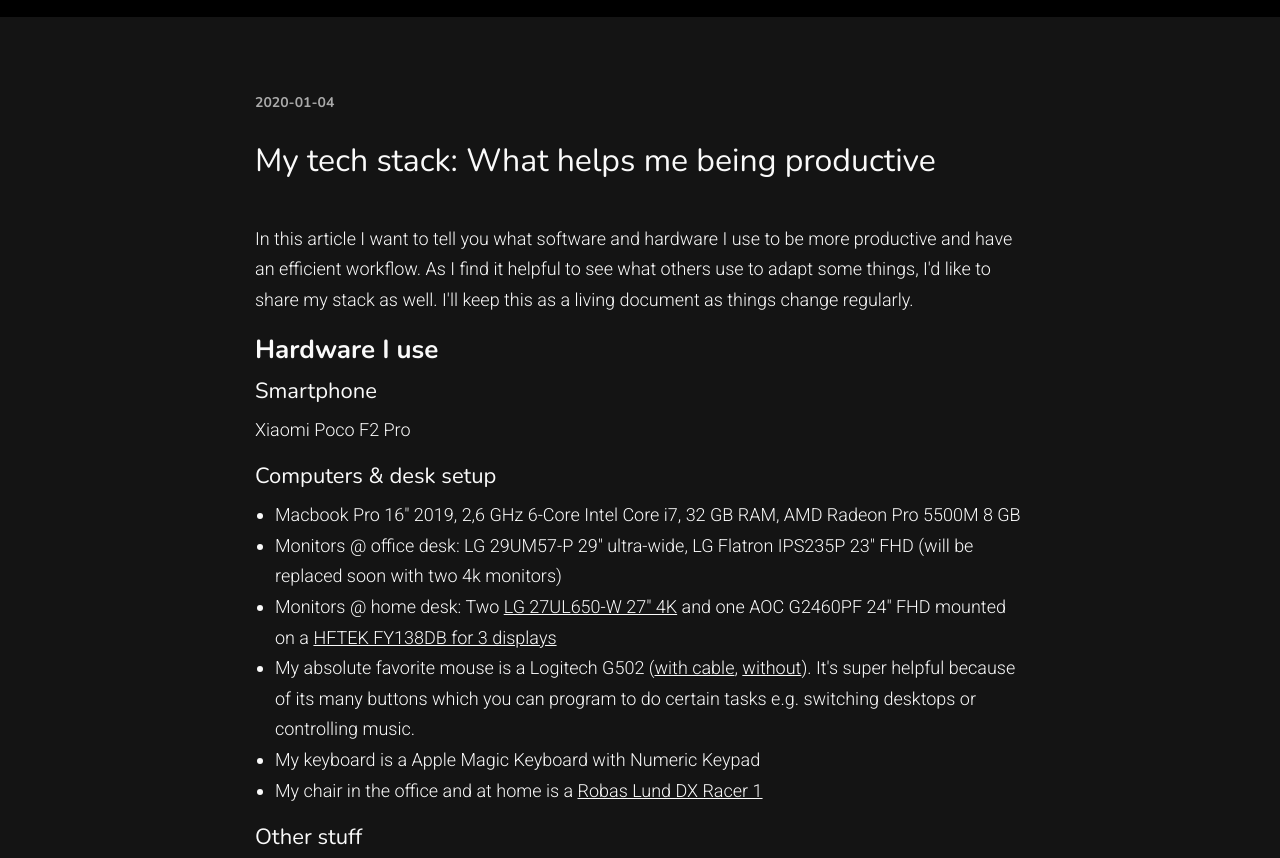
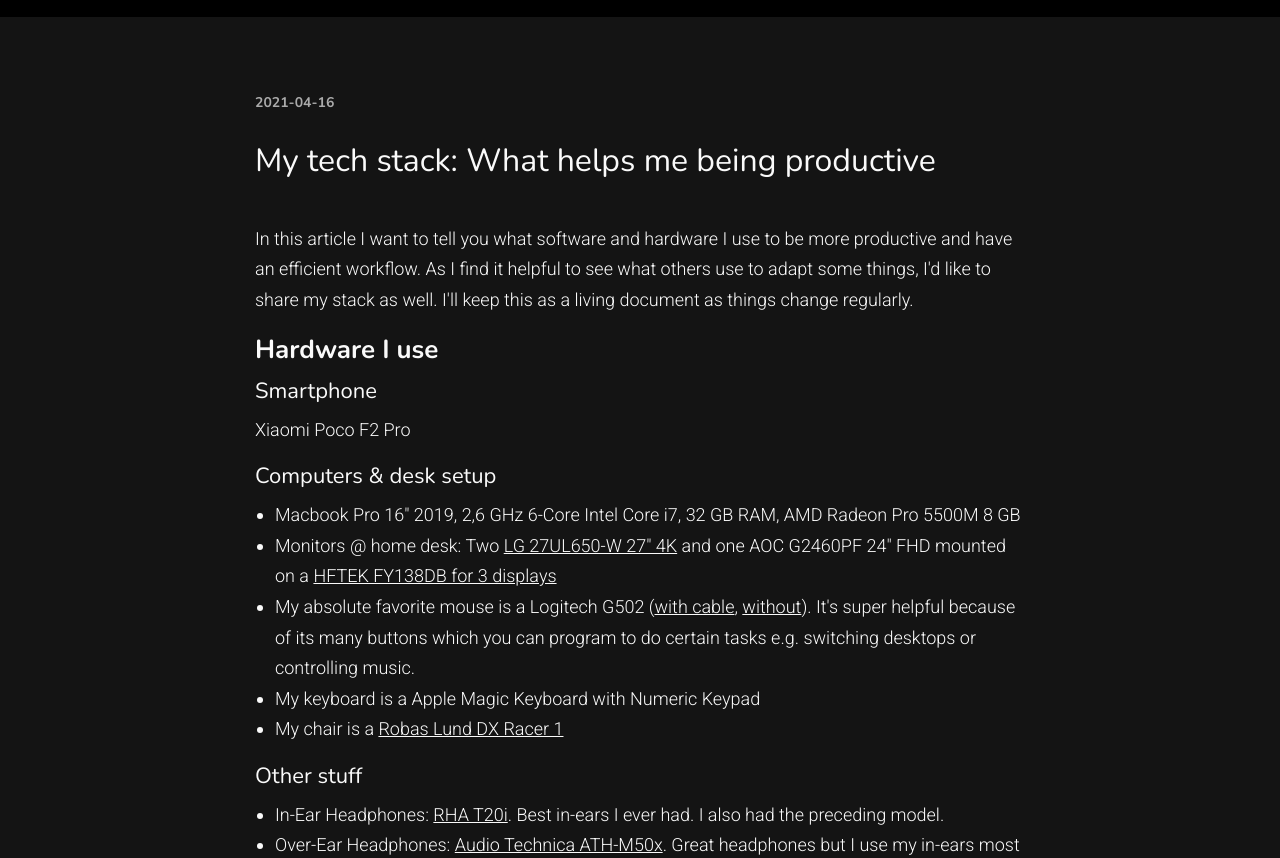
Before and after one commit to SimonMayerhofer/mayerhofer.it, a Gatsby site: page /uses/ in a window 1280 px wide. Shown: the part 63-921 px from the top of the page. Built offline with nearby package versions, Linux system fonts and the light colour scheme; Gatsby itself is replaced by a stand-in of ours; some packages are replaced by stand-ins of ours.

Commit message:
Update tech stack

```diff
--- a/src/blog/uses/index.md
+++ b/src/blog/uses/index.md
@@ -1,6 +1,6 @@
 ---
 title: 'My tech stack: What helps me being productive'
-date: '2020-01-04T00:00:00.000Z'
+date: '2021-04-16T00:00:00.000Z'
 ---
 
 In this article I want to tell you what software and hardware I use to be more productive and have an efficient workflow. As I find it helpful to see what others use to adapt some things, I'd like to share my stack as well. I'll keep this as a living document as things change regularly.
@@ -14,11 +14,10 @@
 ### Computers & desk setup
 
 - Macbook Pro 16" 2019, 2,6 GHz 6-Core Intel Core i7, 32 GB RAM, AMD Radeon Pro 5500M 8 GB
-- Monitors @ office desk: LG 29UM57-P 29" ultra-wide, LG Flatron IPS235P 23" FHD (will be replaced soon with two 4k monitors)
 - Monitors @ home desk: Two [LG 27UL650-W 27" 4K](https://smile.amazon.de/dp/product/B07MKT2BNB/) and one AOC G2460PF 24" FHD mounted on a [HFTEK FY138DB for 3 displays](https://smile.amazon.de/dp/product/B075YZHCT7/)
 - My absolute favorite mouse is a Logitech G502 ([with cable](https://smile.amazon.de/dp/B07GS6ZS8J/), [without](https://smile.amazon.de/dp/B07QNYCLBJ/)). It's super helpful because of its many buttons which you can program to do certain tasks e.g. switching desktops or controlling music.
 - My keyboard is a Apple Magic Keyboard with Numeric Keypad
-- My chair in the office and at home is a [Robas Lund DX Racer 1](https://smile.amazon.de/dp/product/B0056YNWVO/)
+- My chair is a [Robas Lund DX Racer 1](https://smile.amazon.de/dp/product/B0056YNWVO/)
 
 ### Other stuff
 
```
